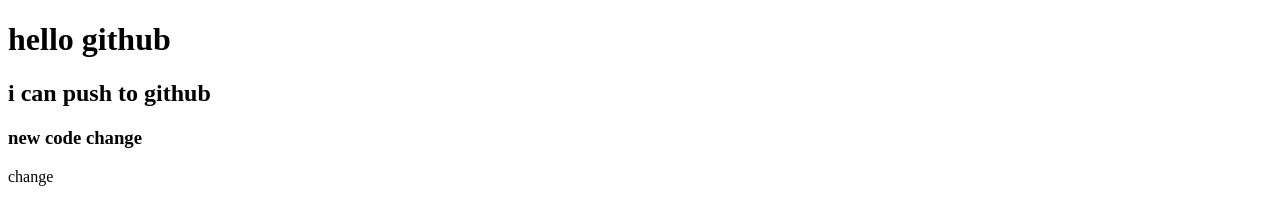
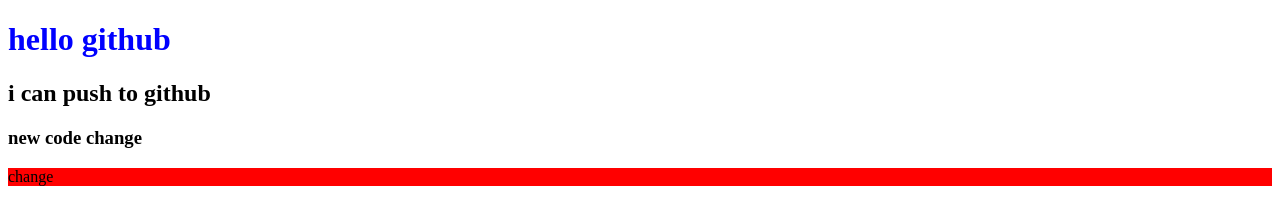
Before and after one commit to Imranhratul/second-ripo, a plain HTML site: page index.html in a window 1280 px wide. Drawn offline with Linux system fonts and the light colour scheme.

Commit message:
css added

```diff
--- a/index.html
+++ b/index.html
@@ -5,6 +5,7 @@
     <meta http-equiv="X-UA-Compatible" content="IE=edge">
     <meta name="viewport" content="width=device-width, initial-scale=1.0">
     <title>second github ripo</title>
+    <link rel="stylesheet" href="style.css">
 </head>
 <body>
     <h1>hello github</h1>
--- /dev/null
+++ b/style.css
@@ -0,0 +1,6 @@
+p{
+    background-color: red;
+}
+h1{
+    color: blue;
+}
```
